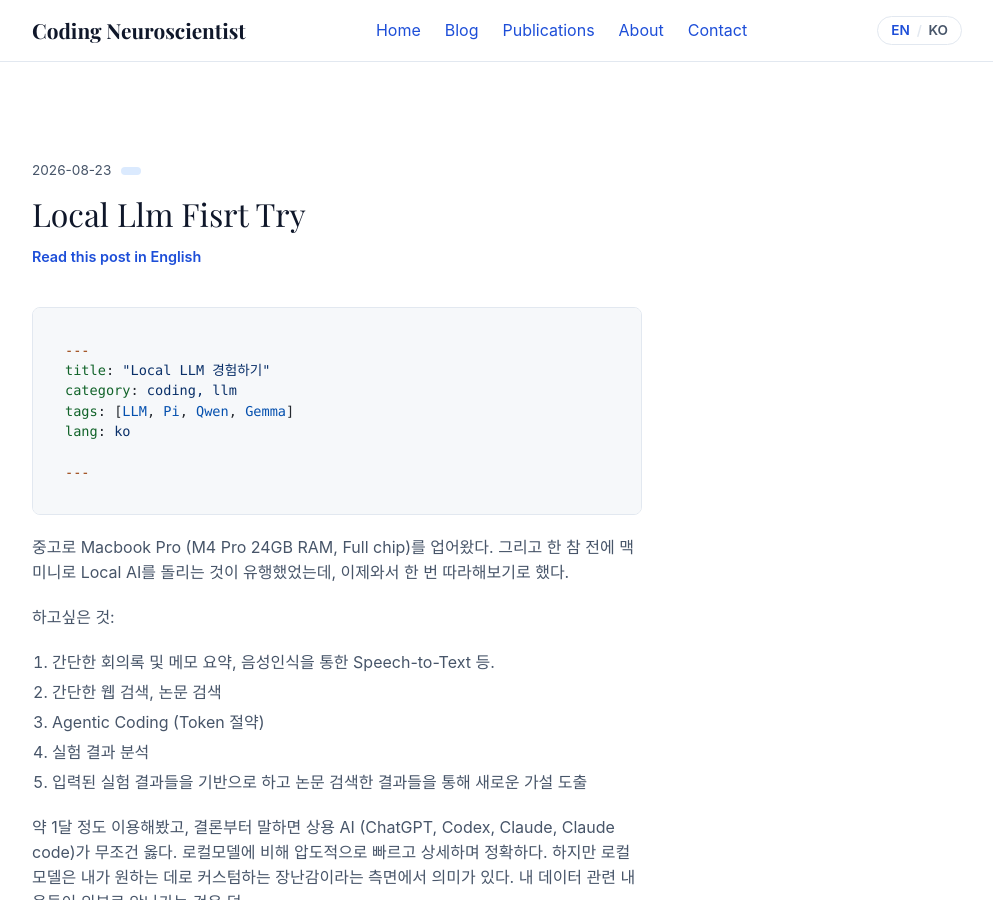
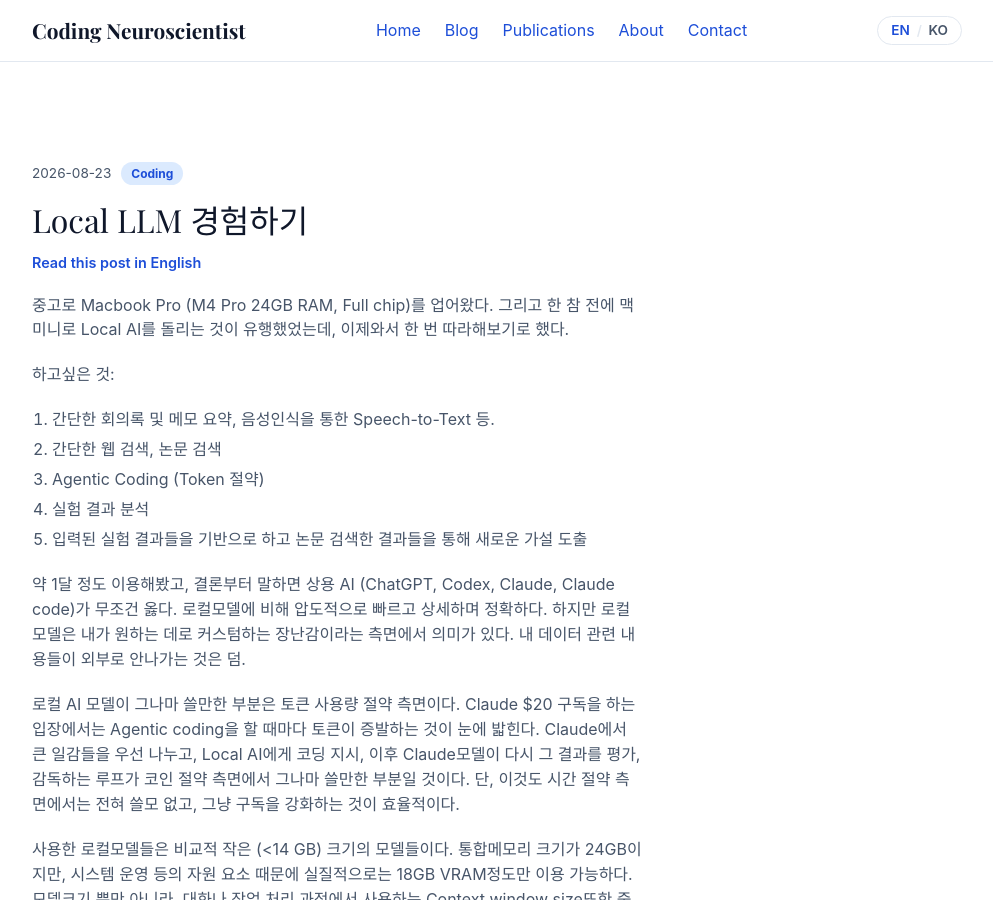
Before and after one commit to junehk/junehk.github.io, a Jekyll site: the page built from _posts/2026-08-23-local-llm-fisrt-try.md, in a window 1280 px wide and 900 px high. Shown: the whole window, without its empty margins (143-1136 px from the left). Built offline with Jekyll 4.4.1, drawn with Linux system fonts in a browser that asks for light colours.

````diff
--- a/_posts/2026-08-23-local-llm-fisrt-try.md
+++ b/_posts/2026-08-23-local-llm-fisrt-try.md
@@ -1,12 +1,9 @@
-```markdown
 ---
 title: "Local LLM 경험하기"
-category: coding, llm
+category: coding
 tags: [LLM, Pi, Qwen, Gemma]
 lang: ko
-
 ---
-```
 
 중고로 Macbook Pro (M4 Pro 24GB RAM, Full chip)를 업어왔다. 그리고 한 참 전에 맥미니로 Local AI를 돌리는 것이 유행했었는데, 이제와서 한 번 따라해보기로 했다.
 
````
